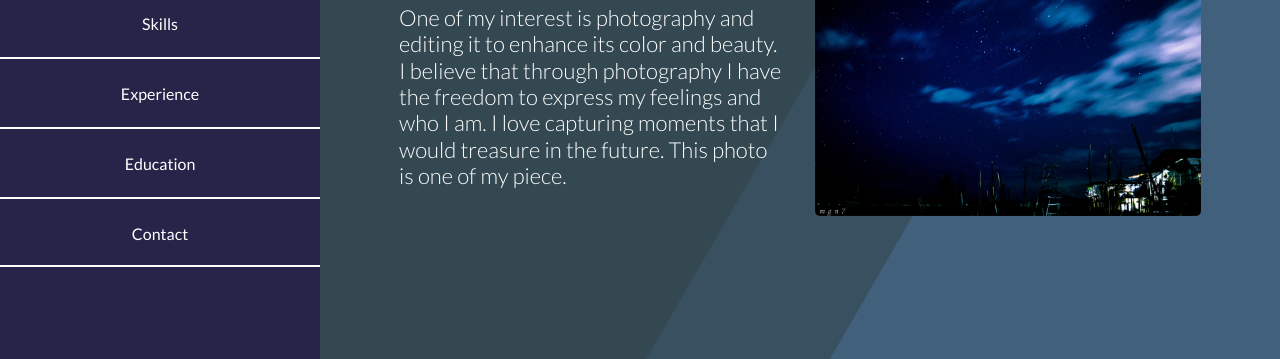
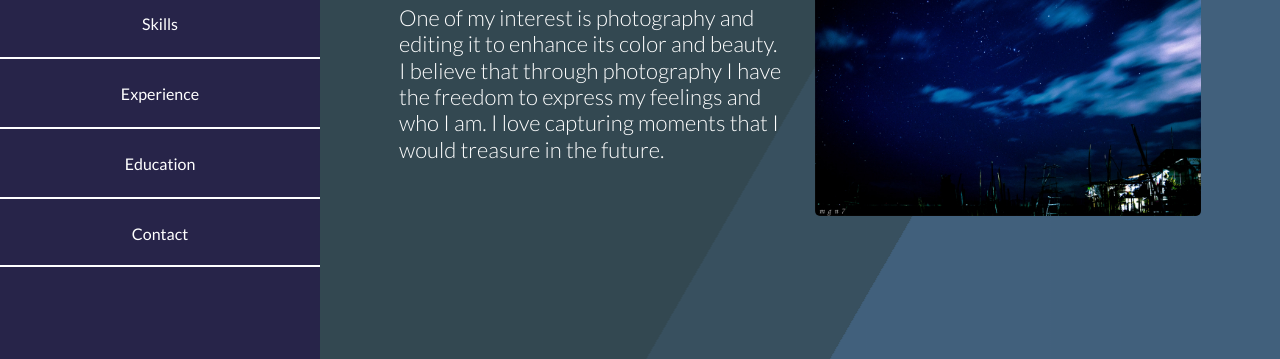
Before and after one commit to BarryAllenMagno/BarryAllenMagno.github.io, a plain HTML site: page index.html in a window 1280 px wide. Shown: the part 438-797 px from the top of the page. Drawn offline with Linux system fonts and the light colour scheme.

Commit message:
Update index.html

```diff
--- a/index.html
+++ b/index.html
@@ -72,8 +72,7 @@
                   <h4>Starry Night</h4>
 
                  <h5>
-                    One of my interest is photography and editing it to enhance its color and beauty. I believe that through photography I have the freedom to express my feelings and who I am. I love capturing moments that I would treasure in the future. This photo is one of my piece.
-                  </h5>
+                    One of my interest is photography and editing it to enhance its color and beauty. I believe that through photography I have the freedom to express my feelings and who I am. I love capturing moments that I would treasure in the future.</h5>
 
                   <!-- <div class="white-button">
                     <a href="#">Read More</a>
```
